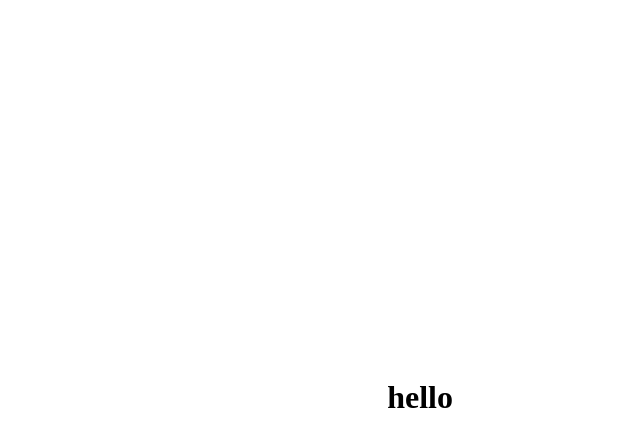
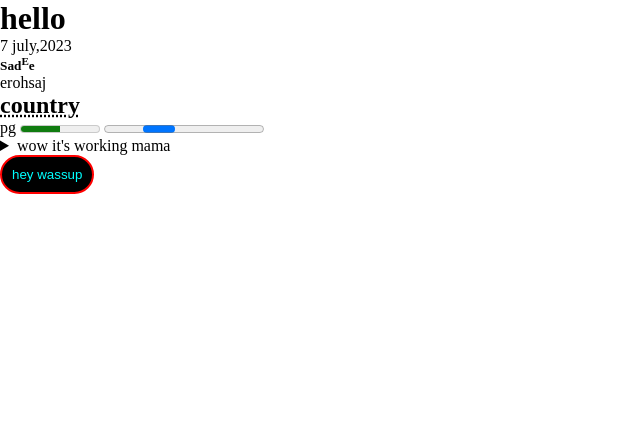
Before and after one commit to sadeeabdullah/new-simp, a plain HTML site: page test.html in a window 1280 px wide. Shown: the whole page, without its empty margins (0-640 px from the left). Drawn offline with Linux system fonts and the light colour scheme.

Commit message:
adding something new

```diff
--- a/test.css
+++ b/test.css
@@ -1,7 +1,13 @@
 *{
-    margin: none;
-    padding: none;
+    margin: 0px;
+    padding: 0px;
 }
-h1{
-    margin: 30%;
+.test{
+    color: aqua;
+    background-color: black;
+    border: 2px solid red;
+    padding: 10px;
+    cursor: pointer;
+    border-radius: 20px;
+
 }
--- a/test.html
+++ b/test.html
@@ -8,6 +8,24 @@
 </head>
 <body>
     <h1>hello</h1>
+    <time>7 july,2023</time>
+    <h5>Sad<sup>E</sup>e</h5>
+    <bdo dir="rtl">jashore</bdo>
+    <h2> <abbr title="BANGLADESH">country</abbr></h2>
 
-</body>
+
+    <label for="disk">pg</label>
+
+   <meter for="disk" value="0.5">
+
+   </meter>
+
+   <progress id="disk"></progress>
+
+   <details>
+    <summary> wow it's working mama</summary>
+    <p>Lorem ipsum dolor sit amet consectetur adipisicing elit. Et nemo corporis .</p>
+   </details>
+
+   <button class="test">hey wassup</button>
 </html>
```
